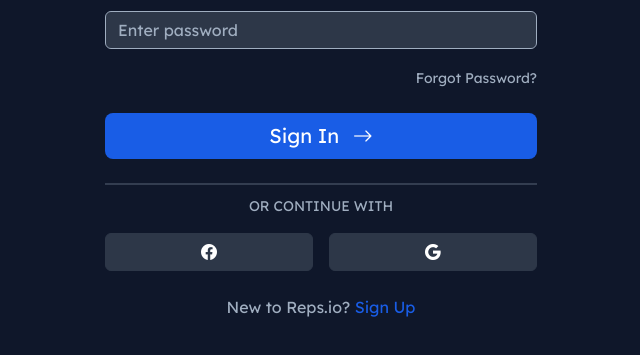
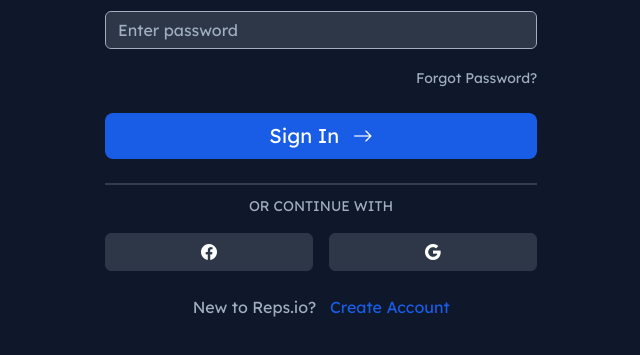
Before and after one commit to bljr07/Reps.io, a Vue app in the folder frontend/: page /login in a window 1280 px wide. Shown: the part 397-752 px from the top of the page, without its empty margins (319-959 px from the left). Built offline with nearby package versions, Linux system fonts and the light colour scheme; no server answers.

Commit message:
ADD: Added expand on hover for buttons and links

```diff
--- a/frontend/src/assets/main.scss
+++ b/frontend/src/assets/main.scss
@@ -40,3 +40,15 @@ body, #app {
     color: #{$info};
   }
 }
+
+/* Custom Animation Utility */
+.hover-expand {
+  display: inline-block; // Transform only works on block/inline-block elements
+  transition: transform 0.2s cubic-bezier(0.175, 0.885, 0.32, 1.275); // A nice "bouncy" ease
+  will-change: transform; // Optimizes rendering performance
+
+  &:hover {
+    transform: scale(1.1); // Scales up by 10%
+    text-decoration: none !important; // Ensure underline doesn't appear
+  }
+}
--- a/frontend/src/components/SocialButtons.vue
+++ b/frontend/src/components/SocialButtons.vue
@@ -1,9 +1,9 @@
 <template>
   <div class="d-flex justify-content-between gap-3">
-    <button type="button" class="btn btn-secondary flex-fill social-btn">
+    <button type="button" class="btn btn-secondary flex-fill hover-expand">
       <i class="bi bi-facebook text-white"></i>
     </button>
-    <button type="button" class="btn btn-secondary flex-fill social-btn">
+    <button type="button" class="btn btn-secondary flex-fill hover-expand">
       <i class="bi bi-google text-white"></i>
     </button>
   </div>
--- a/frontend/src/views/LoginView.vue
+++ b/frontend/src/views/LoginView.vue
@@ -42,12 +42,12 @@ const { email, password, isSignUp, errorMessage, isLoading, handleSubmit } = use
         />
 
         <div class="text-end mb-4">
-          <a href="#" class="text-info text-decoration-none small">Forgot Password?</a>
+          <a href="#" class="text-info text-decoration-none small hover-expand">Forgot Password?</a>
         </div>
 
         <button
           type="submit"
-          class="btn btn-primary btn-lg w-100 py-2"
+          class="btn btn-primary btn-lg w-100 py-2 hover-expand"
           :disabled="isLoading"
           style="border: none;"
         >
@@ -66,9 +66,9 @@ const { email, password, isSignUp, errorMessage, isLoading, handleSubmit } = use
 
       <div class="text-center mt-4">
         <p class="text-info mb-0">
-          {{ isSignUp ? 'Already have an account?' : 'New to Reps.io?' }}
-          <a href="#" @click.prevent="isSignUp = !isSignUp" class="text-primary text-decoration-none">
-            {{ isSignUp ? 'Sign In' : 'Sign Up' }}
+          {{ isSignUp ? 'Already have an account?' : 'New to Reps.io?' }} &nbsp;
+          <a href="#" @click.prevent="isSignUp = !isSignUp" class="text-primary text-decoration-none hover-expand">
+            {{ isSignUp ? 'Sign In' : 'Create Account' }}
           </a>
         </p>
       </div>
```
